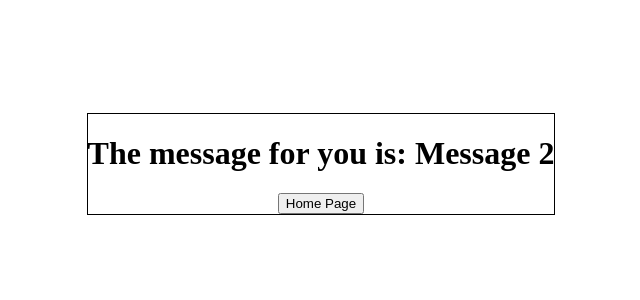
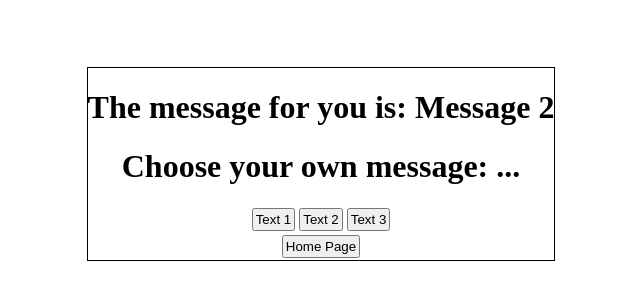
Before and after one commit to TomaszLawrynowicz/Test_repo, a plain HTML site: page message.html in a window 1280 px wide. Shown: the part 244-544 px from the top of the page, without its empty margins (327-967 px from the left). Drawn offline with nearby package versions, Linux system fonts and the light colour scheme.

Commit message:
added new message that change after button click

```diff
--- a/message.html
+++ b/message.html
@@ -16,6 +16,12 @@
                 <div class="animated-heading">
                     <h1>The message for you is: <span id="words">Message 1</span></h1>
                 </div>
+                <div class="choose-your-message">
+                    <h1>Choose your own message: <span id="choose-words">...</span></h1>
+                    <button onclick = "changeText('Text 1!')">Text 1</button>
+                    <button onclick = "changeText('Text 2!')">Text 2</button>
+                    <button onclick = "changeText('Text 3!')">Text 3</button>
+                </div>
                 <button onclick="window.location.href='index.html'">Home Page</button>
             </div>
         </div class="container">
@@ -28,6 +34,13 @@
                   $(this).html(words[(i = (i + 1) % words.length)]).fadeIn();
                 }); }, 2000)
             })();
+
+            // var h1_text = document.getElementById("choose-words");
+            function changeText(text) {
+                var h1_text = document.getElementById("choose-words");
+                h1_text.innerText = text;
+                // h1_text.innerHTML = " <u> " + text + " </u> " + "<br> This text is changed using the <em> innerHTML </em> property.";
+            }
         </script>
     </body>
 
--- a/styles.css
+++ b/styles.css
@@ -17,3 +17,8 @@ body {
 #display {
   border: 1px solid black;
 }
+
+button {
+  padding: 2px;
+  margin: 2px 0;
+}
```
Lines whose indentation alone changed are shown as unchanged.
